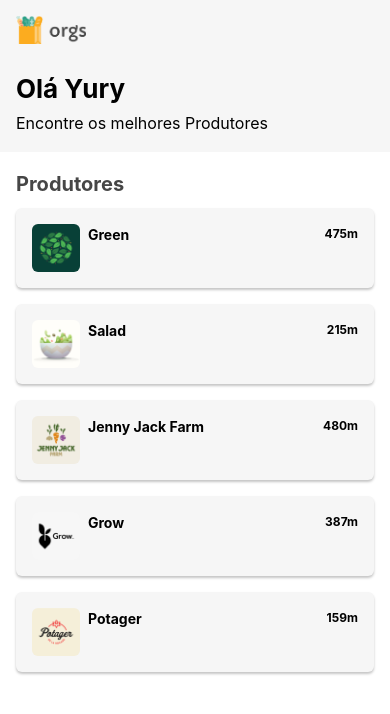
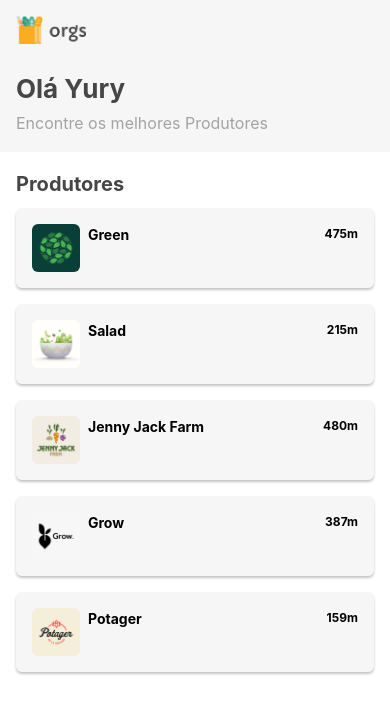
Before and after one commit to YuryCSilva/firstApp-Mobile, a React Native app: screen / in a window 390 px wide. Shown: the top 714 px of the page. Built offline with nearby package versions, Linux system fonts and the light colour scheme.

Commit message:
refactor: Add Hooks to Topo Component and change styles

```diff
--- a/src/screens/Home/components/Topo.js
+++ b/src/screens/Home/components/Topo.js
@@ -1,13 +1,23 @@
-import React from "react";
+import React, { useEffect, useState } from "react";
 import { Text, View, Image, StyleSheet } from "react-native";
 
 import logo from '../../../assets/logo.png'
+import { carregaTopo } from "../../../services/carregaDados";
 
 export default function Topo() {
+    const [topo, setTopo] = useState({});
+
+
+    useEffect(() => {
+        let dados = carregaTopo();
+        setTopo(dados);
+    }, [])
+
     return <View style={estilos.topo}>
-        <Image source={logo} style={estilos.image}/>
-        <Text style={estilos.boasVindas}>Olá Yury</Text>
-        <Text style={estilos.legenda}>Encontre os melhores Produtores</Text>
+        <Image source={logo} style={estilos.image} />
+        <Text style={estilos.boasVindas}>{topo.boasVindas}</Text>
+        <Text style={estilos.legenda}>{topo.legenda}</Text>
+
     </View>
 }
 
@@ -24,10 +34,12 @@
         marginTop: 24,
         fontSize: 26,
         lineHeight: 42,
-        fontWeight: "bold"
+        fontWeight: "bold",
+        color: "#464646",
     },
     legenda: {
         fontSize: 16,
-        lineHeight: 26
+        lineHeight: 26,
+        color: "#A3A3A3"
     }
 })
```
